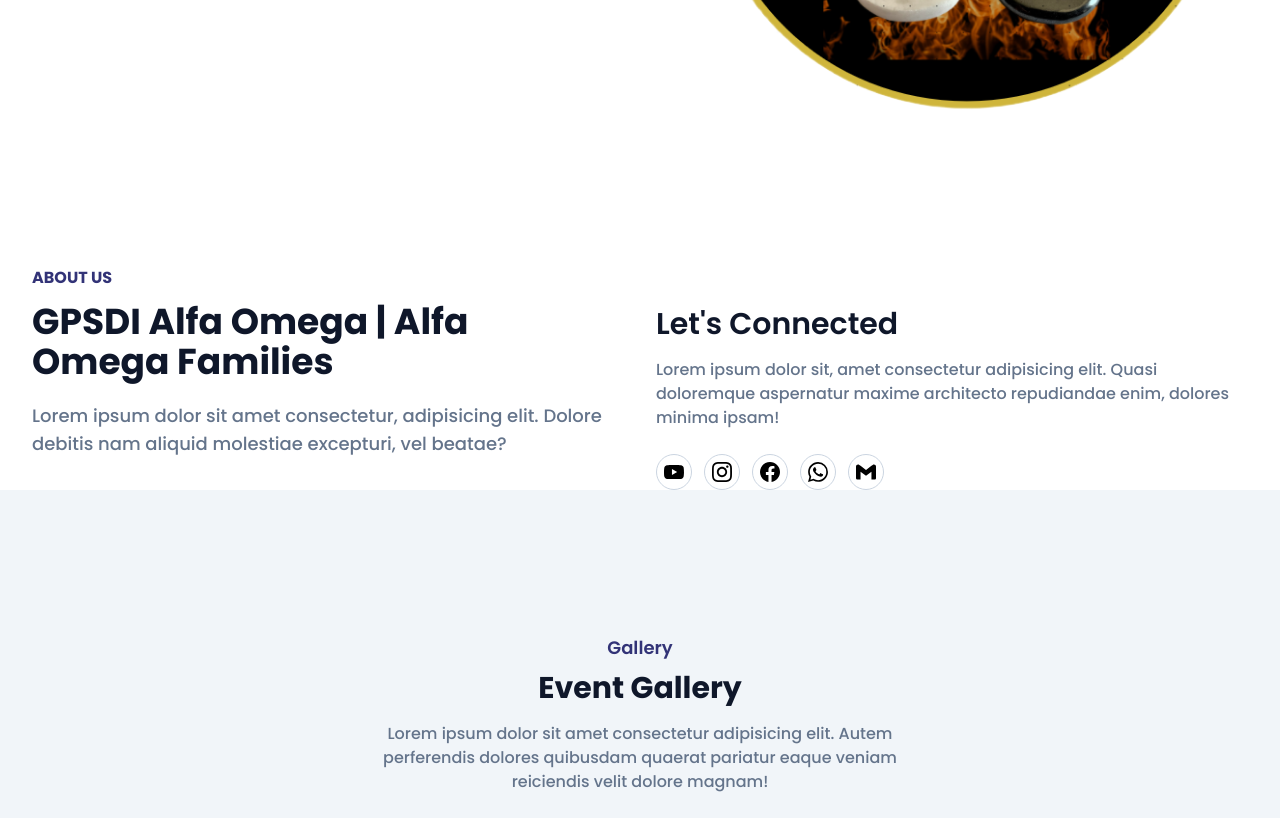
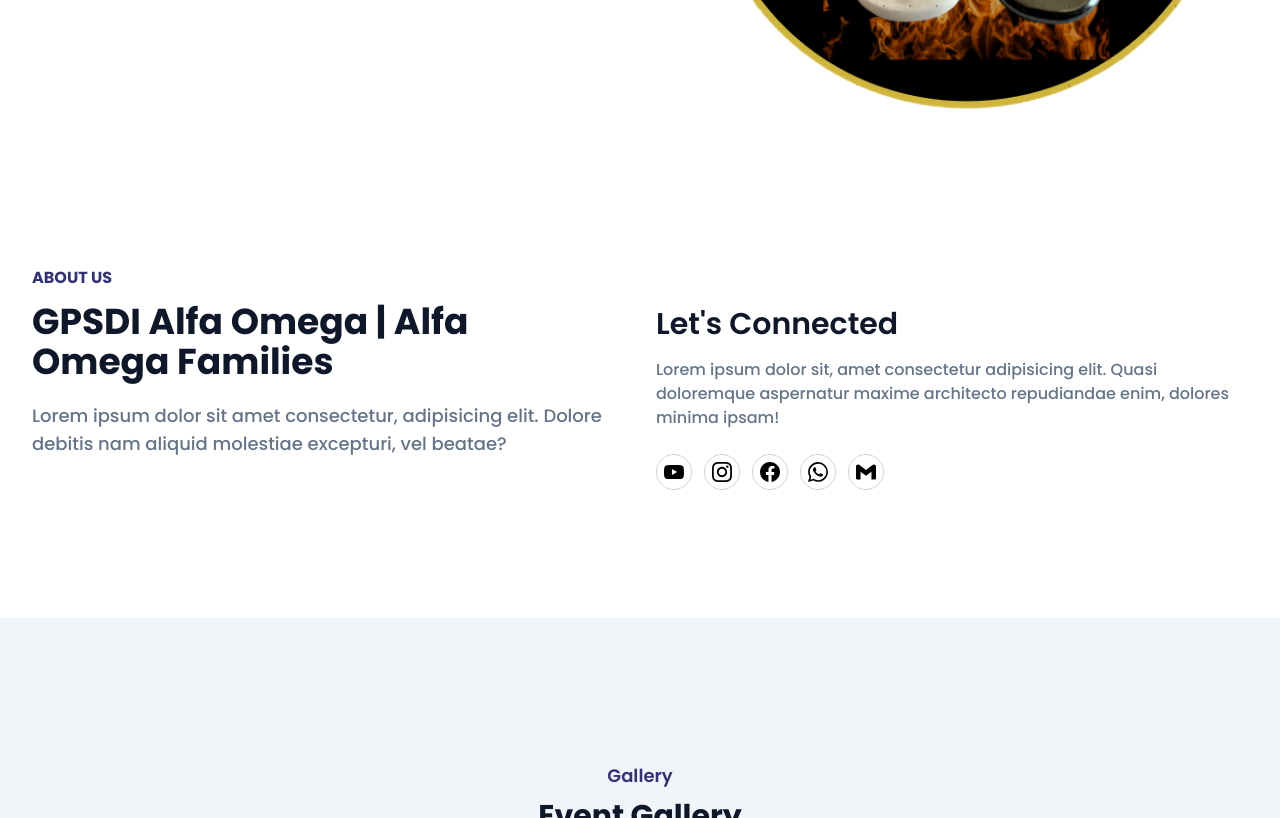
Before and after one commit to AlfaOmegaFamilies/profile, a website: page index.html in a window 1280 px wide. Shown: the part 580-1398 px from the top of the page. Drawn offline with Linux system fonts and the light colour scheme.

```diff
--- a/index.html
+++ b/index.html
@@ -89,7 +89,7 @@
     <!-- Hero Section End -->
 
     <!-- About Section Start -->
-    <section id="about" class="pt-36 pb-30">
+    <section id="about" class="pt-36 pb-32">
         <div class="container">
             <div class="flex flex-wrap">
                 <div class="w-full px-4 mb- lg:w-1/2">
```
Also changed, not shown: dist/output.css, 3 other files.
